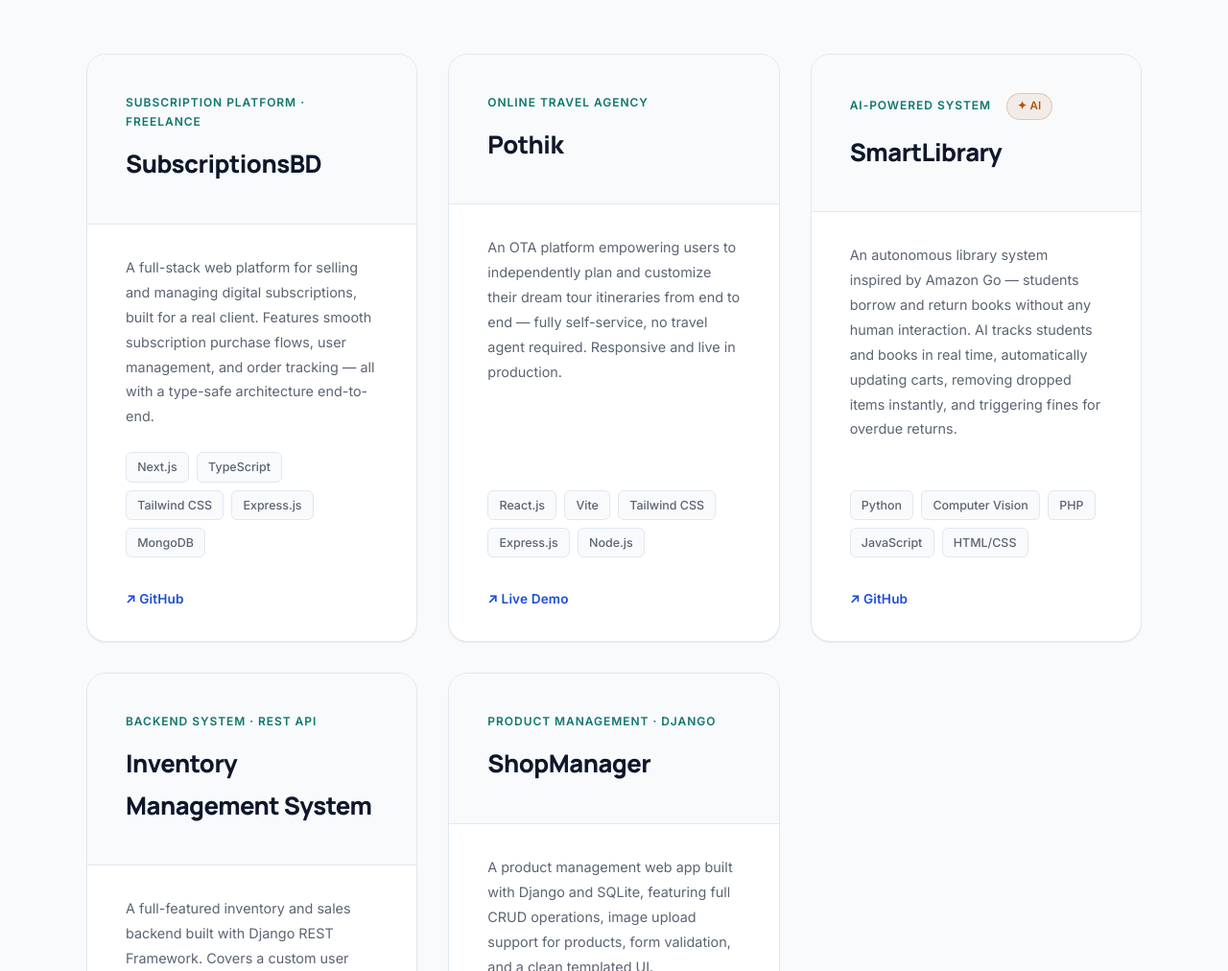
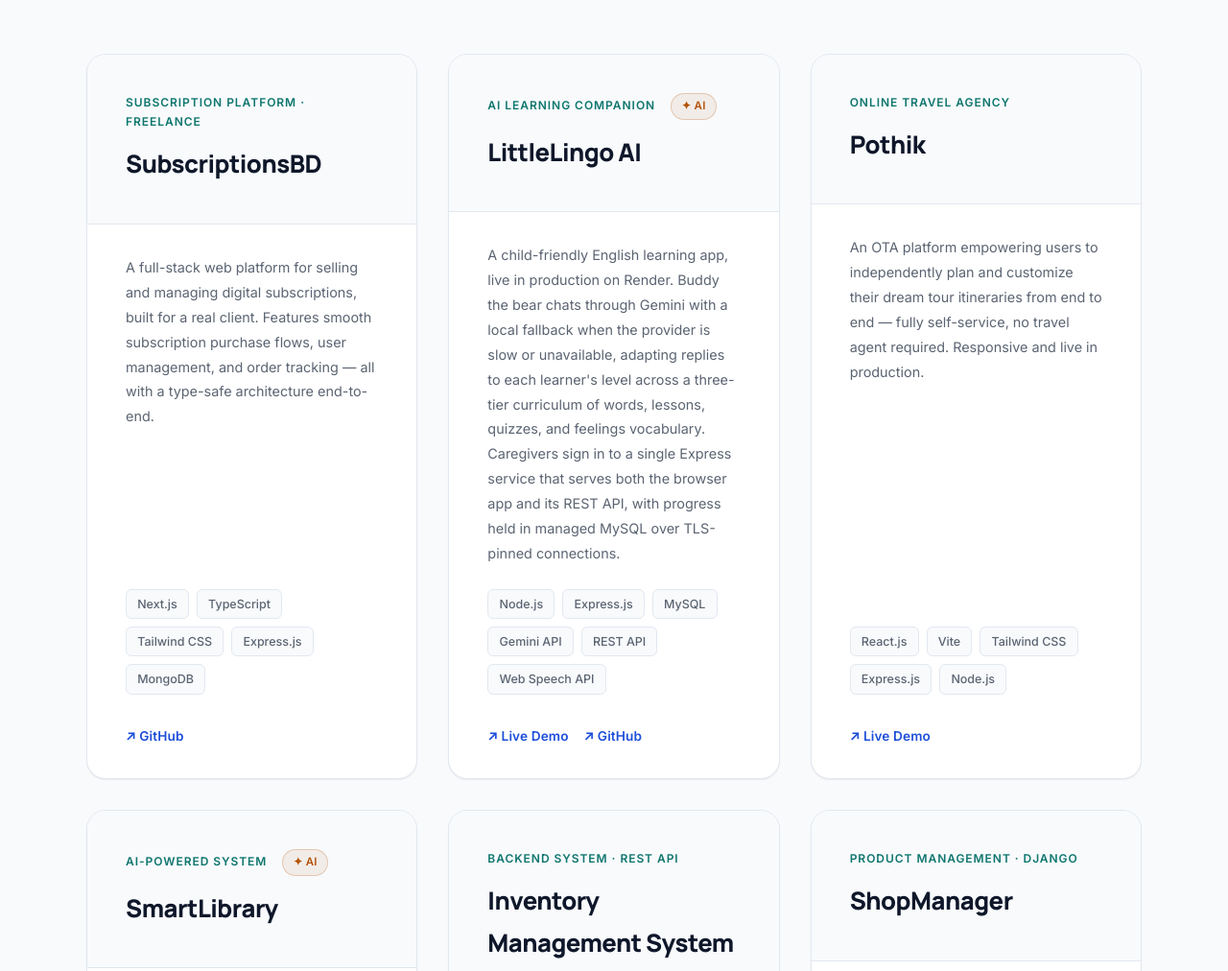
Before and after one commit to IbrahimZihad/myportfolio, a plain HTML site: page index.html in a window 1280 px wide. Shown: the part 4760-5772 px from the top of the page at 96% size. Drawn offline with Linux system fonts and the light colour scheme.

Commit message:
Update project details and enhance link security in portfolio

```diff
--- a/index.html
+++ b/index.html
@@ -1287,7 +1287,29 @@
             <span class="stack-tag">MongoDB</span>
           </div>
           <div class="project-links">
-            <a href="https://github.com/IbrahimZihad/Subscription-seller" target="_blank" class="project-link">↗ GitHub</a>
+            <a href="https://github.com/IbrahimZihad/Subscription-seller" target="_blank" rel="noopener noreferrer" class="project-link">↗ GitHub</a>
+          </div>
+        </div>
+      </div>
+
+      <div class="project-card reveal">
+        <div class="project-top">
+          <div class="project-label">AI Learning Companion <span class="ai-badge">✦ AI</span></div>
+          <div class="project-name">LittleLingo AI</div>
+        </div>
+        <div class="project-body">
+          <p class="project-desc">A child-friendly English learning app, live in production on Render. Buddy the bear chats through Gemini with a local fallback when the provider is slow or unavailable, adapting replies to each learner's level across a three-tier curriculum of words, lessons, quizzes, and feelings vocabulary. Caregivers sign in to a single Express service that serves both the browser app and its REST API, with progress held in managed MySQL over TLS-pinned connections.</p>
+          <div class="project-stack">
+            <span class="stack-tag">Node.js</span>
+            <span class="stack-tag">Express.js</span>
+            <span class="stack-tag">MySQL</span>
+            <span class="stack-tag">Gemini API</span>
+            <span class="stack-tag">REST API</span>
+            <span class="stack-tag">Web Speech API</span>
+          </div>
+          <div class="project-links">
+            <a href="https://littlelingo-ai.onrender.com" target="_blank" rel="noopener noreferrer" class="project-link">↗ Live Demo</a>
+            <a href="https://github.com/IbrahimZihad/littlelingo-ai" target="_blank" rel="noopener noreferrer" class="project-link">↗ GitHub</a>
           </div>
         </div>
       </div>
@@ -1307,7 +1329,7 @@
             <span class="stack-tag">Node.js</span>
           </div>
           <div class="project-links">
-            <a href="https://pothik-six.vercel.app" target="_blank" class="project-link">↗ Live Demo</a>
+            <a href="https://pothik-six.vercel.app" target="_blank" rel="noopener noreferrer" class="project-link">↗ Live Demo</a>
           </div>
         </div>
       </div>
@@ -1327,7 +1349,7 @@
             <span class="stack-tag">HTML/CSS</span>
           </div>
           <div class="project-links">
-            <a href="https://github.com/IbrahimZihad/SmartLibrary" target="_blank" class="project-link">↗ GitHub</a>
+            <a href="https://github.com/IbrahimZihad/SmartLibrary" target="_blank" rel="noopener noreferrer" class="project-link">↗ GitHub</a>
           </div>
         </div>
       </div>
@@ -1347,7 +1369,7 @@
             <span class="stack-tag">SQLite / PostgreSQL</span>
           </div>
           <div class="project-links">
-            <a href="https://github.com/IbrahimZihad/InventoryManagement" target="_blank" class="project-link">↗ GitHub</a>
+            <a href="https://github.com/IbrahimZihad/InventoryManagement" target="_blank" rel="noopener noreferrer" class="project-link">↗ GitHub</a>
           </div>
         </div>
       </div>
@@ -1366,7 +1388,7 @@
             <span class="stack-tag">HTML/CSS</span>
           </div>
           <div class="project-links">
-            <a href="https://github.com/IbrahimZihad/ShopManager" target="_blank" class="project-link">↗ GitHub</a>
+            <a href="https://github.com/IbrahimZihad/ShopManager" target="_blank" rel="noopener noreferrer" class="project-link">↗ GitHub</a>
           </div>
         </div>
       </div>
@@ -1437,13 +1459,13 @@
         <h2 class="section-title">Let's Connect</h2>
         <p>I'm open to new opportunities, collaborations, and conversations. Whether you have a project in mind or just want to say hello — feel free to reach out!</p>
         <div class="social-row">
-          <a href="https://github.com/IbrahimZihad" target="_blank" class="social-btn">
+          <a href="https://github.com/IbrahimZihad" target="_blank" rel="noopener noreferrer" class="social-btn">
             <span>🐙</span> GitHub
           </a>
-          <a href="https://linkedin.com/in/ibrahim-zihad-637525317" target="_blank" class="social-btn">
+          <a href="https://linkedin.com/in/ibrahim-zihad-637525317" target="_blank" rel="noopener noreferrer" class="social-btn">
             <span>💼</span> LinkedIn
           </a>
-          <a href="https://facebook.com/ibrahimzihad.zihad" target="_blank" class="social-btn">
+          <a href="https://facebook.com/ibrahimzihad.zihad" target="_blank" rel="noopener noreferrer" class="social-btn">
             <span>📘</span> Facebook
           </a>
           <a href="Ibrahim%20Zihad%20Resume.pdf" download class="social-btn cv-download">
```
Also changed, not shown: 1 other file.
